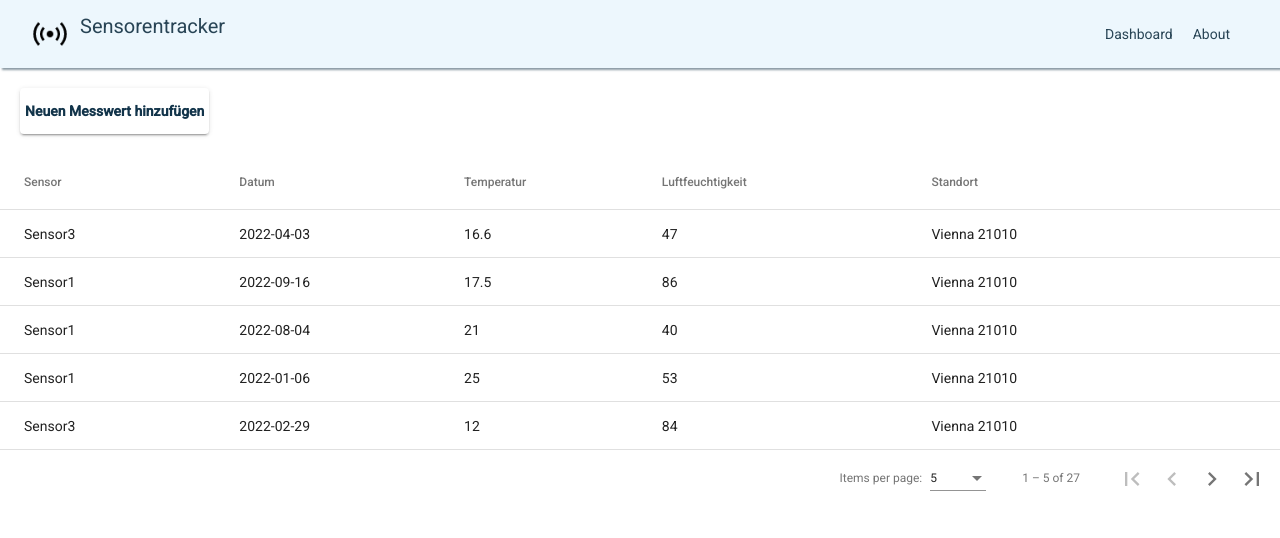
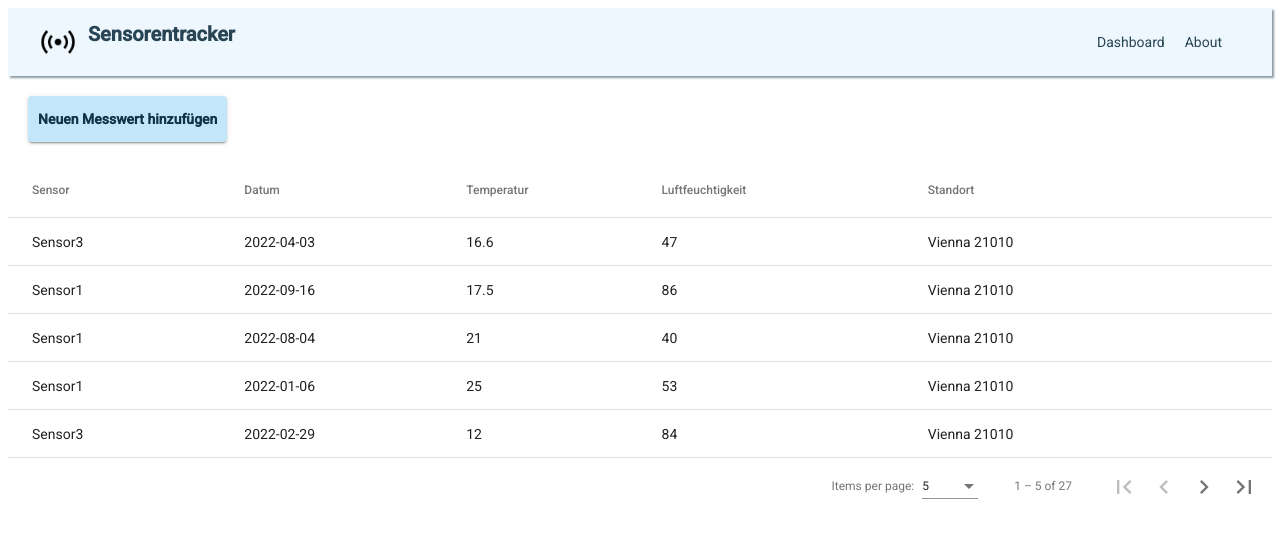
Before and after one commit to karina2451/HID_Sensorentracker_1, an Angular app: page / in a window 1280 px wide. Shown: the top 538 px of the page. Built offline with nearby package versions, Linux system fonts and the light colour scheme; data requests are answered from the project's data file.

Commit message:
design changes

```diff
--- a/src/app/app.module.ts
+++ b/src/app/app.module.ts
@@ -21,6 +21,7 @@ import {MatSelectModule} from '@angular/material/select';
 import {MatDatepickerModule} from '@angular/material/datepicker';
 import { MatPaginator, MatPaginatorModule } from '@angular/material/paginator';
 import { MatNativeDateModule } from '@angular/material/core';
+import {MatInputModule} from '@angular/material/input';
 
 
 
@@ -48,7 +49,8 @@ import { MatNativeDateModule } from '@angular/material/core';
     MatSelectModule,
     MatDatepickerModule,
     MatPaginatorModule,
-    MatNativeDateModule
+    MatNativeDateModule,
+    MatInputModule
   ],
   providers: [],
   bootstrap: [AppComponent]
--- a/src/app/button-add-measurement/button-add-measurement.component.scss
+++ b/src/app/button-add-measurement/button-add-measurement.component.scss
@@ -1,7 +1,10 @@
 button {
     color: rgba(13, 48, 70, 0.981);
+    background-color: rgb(196, 230, 250);
     border-color: rgba(13, 48, 70, 0.981);
     padding: 5px;
+    padding-left: 10px;
+    padding-right: 10px;
     font-size: 14px;
     font-weight: bold;
     margin: 20px;
--- a/src/app/dashboard/form-add-measurement/form-add-measurement.component.html
+++ b/src/app/dashboard/form-add-measurement/form-add-measurement.component.html
@@ -3,9 +3,9 @@ color="{{ showNewMeasurementForm ? 'rgba(106, 156, 184)' : 'rgb(124, 180, 213)'}
 text="{{ showNewMeasurementForm ? 'Formular schließen' : 'Neuen Messwert hinzufügen'}}"
 (buttonClicked)="toggleNewMeasurementForm()">
 </app-button-add-measurement>
-<!--
-  <div class="measurementForm">
--->
+
+  <div>
+
 
     <form class="measurementForm" [formGroup]="newMeasurementForm" (ngSubmit)="onSubmit()" *ngIf="showNewMeasurementForm">
 <h2>Neuen Messwert hinzufügen</h2>
@@ -51,6 +51,5 @@ text="{{ showNewMeasurementForm ? 'Formular schließen' : 'Neuen Messwert hinzuf
 
 
     </form>
-    <!--
+
   </div>
-    -->
--- a/src/app/dashboard/form-add-measurement/form-add-measurement.component.scss
+++ b/src/app/dashboard/form-add-measurement/form-add-measurement.component.scss
@@ -9,15 +9,29 @@
     color: rgba(106, 156, 184);
     background-color: rgba(199, 230, 249, 0.32);
     box-shadow: 2px 2px 2px rgba(36, 64, 82, 0.525);
-    margin: 30px 30px 30px 30px;
+    margin: 30px;
+    margin-left: 100px;
     border: none;
     width: fit-content;
 
+    mat-form-field {
+      background-color: rgb(214, 240, 255);
+      color: rgba(13, 48, 70, 0.981);
+    }
 
-    .error {
+
+
+    mat-label {
+        color: rgba(13, 48, 70, 0.981);
+    }
+
+    mat-error {
         color: red;
         font-size: 12px;
     }
+
+
+
 
     input, select {
 
@@ -37,13 +51,14 @@
     }
 
     button {
-    background-color: rgba(106, 156, 184);
+    background-color: rgb(196, 230, 250);
     color: rgba(13, 48, 70, 0.981);
     border-color: rgba(13, 48, 70, 0.981);
     font-size: 16px;
     padding: 10px;
     width: 350px;
     cursor: pointer;
+    margin-bottom: 20px;
 
     &:hover {
         border-color: rgb(124, 180, 213);
@@ -54,4 +69,8 @@
 
 h2 {
 
+    color: rgba(13, 48, 70, 0.981);
+    padding: 5px;
+    font-weight: bold;
+    text-align: center;
 }
--- a/src/app/header/header.component.scss
+++ b/src/app/header/header.component.scss
@@ -6,13 +6,17 @@
     color: rgba(36, 64, 82, 0.981);
     box-shadow: 2px 2px 2px rgba(36, 64, 82, 0.525);
 
+    h1 {
+    font-size: 20px;
+    margin-left: 10px;
+    font-weight: bold;
+
+
 }
 
-h1 {
-    font-size: 20px;
-    margin-left: 10px;
+}
 
-}
+
 
 img {
     width: 40px;
--- a/src/styles.scss
+++ b/src/styles.scss
@@ -2,6 +2,3 @@
 
 html, body { height: 100%; }
 body { margin-bottom: 30px; font-family: Roboto, "Helvetica Neue", sans-serif; }
-
-html, body { height: 100%; }
-body { margin: 0; font-family: Roboto, "Helvetica Neue", sans-serif; }
```
